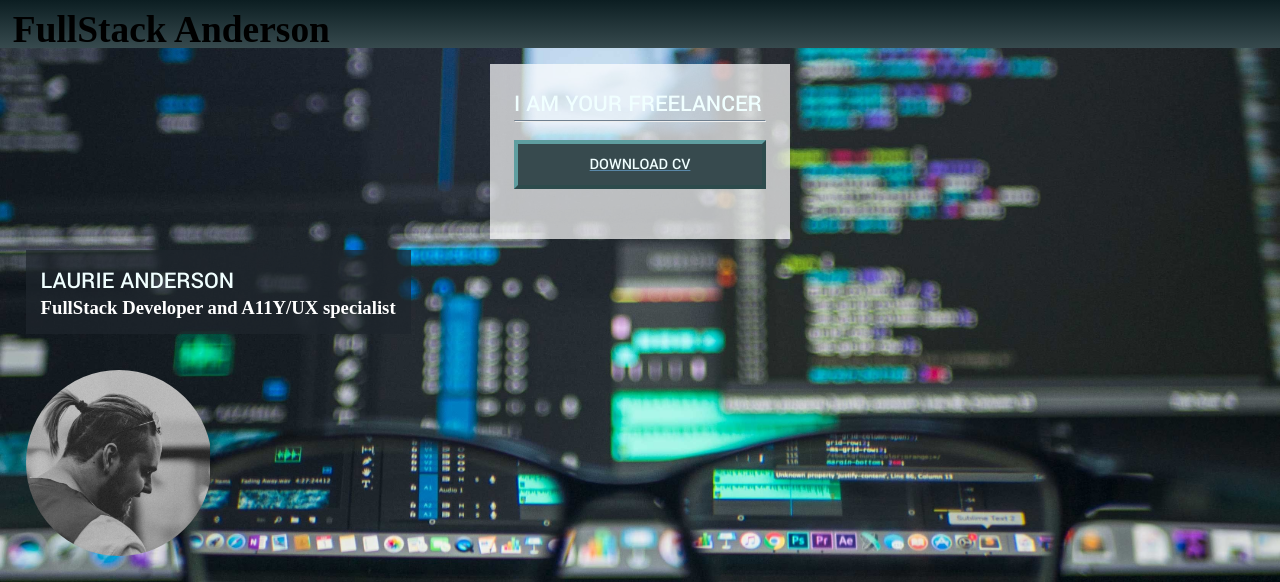
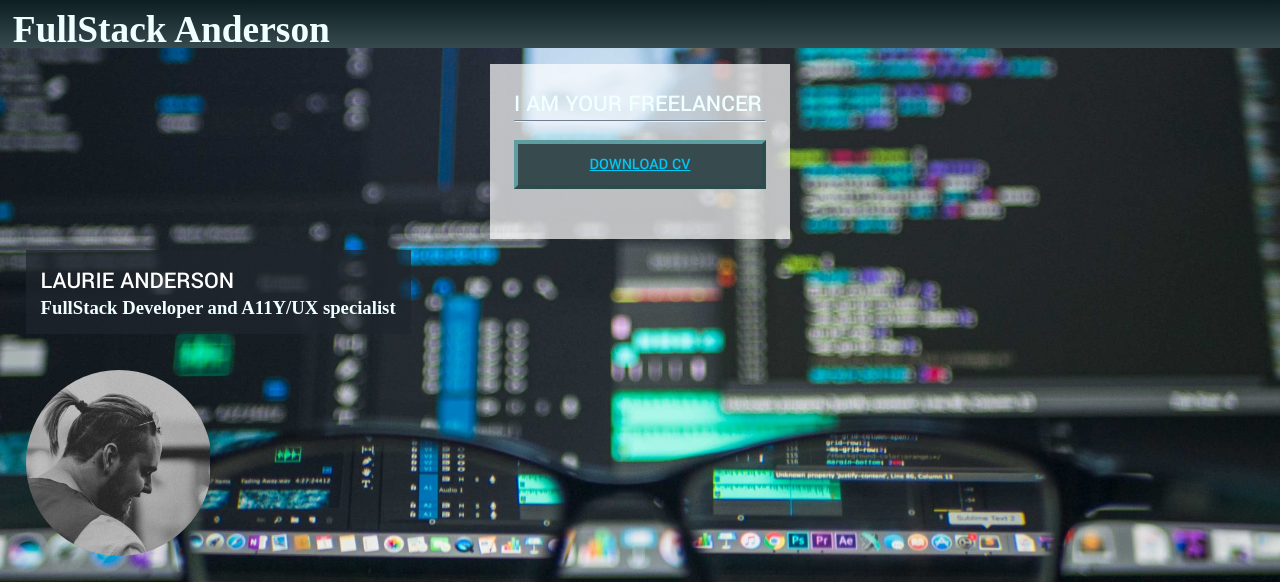
Before and after one commit to LaurieAnderson92/FullStack-Anderson, a plain HTML site: page index.html in a window 1280 px wide. In both pictures the pointer is over the link "DOWNLOAD CV". Shown: the top 582 px of the page. Drawn offline with Linux system fonts and the light colour scheme.

Commit message:
Bug 7 & Bug 8 resolved, hovor text changed

```diff
--- a/assets/css/style.css
+++ b/assets/css/style.css
@@ -5,6 +5,7 @@
     padding: 0;
     margin: 0;
     box-sizing: border-box;
+    color: azure;
   }
 
 a {
@@ -12,21 +13,22 @@ a {
     color: inherit
   }
 
-  /* mouse hover link */
-a:hover {
-    text-decoration: underline;
-    color: #5A88A8;
-  }
-
-.hidden{
-    display: none;
-}
 h1, h2, p, i {
     text-transform: uppercase;
     font-family: "Yantramanav", sans-serif;
     font-weight: 450;
     font-style: normal;
-    color: azure;
+    color: inherit;
+    }
+
+  /* mouse hover link */
+a:hover {
+    text-decoration: underline;
+    color: #00C8F4;
+  }
+
+.hidden{
+    display: none;
 }
 
 hr {
```
Also changed, not shown: 1 other file.
